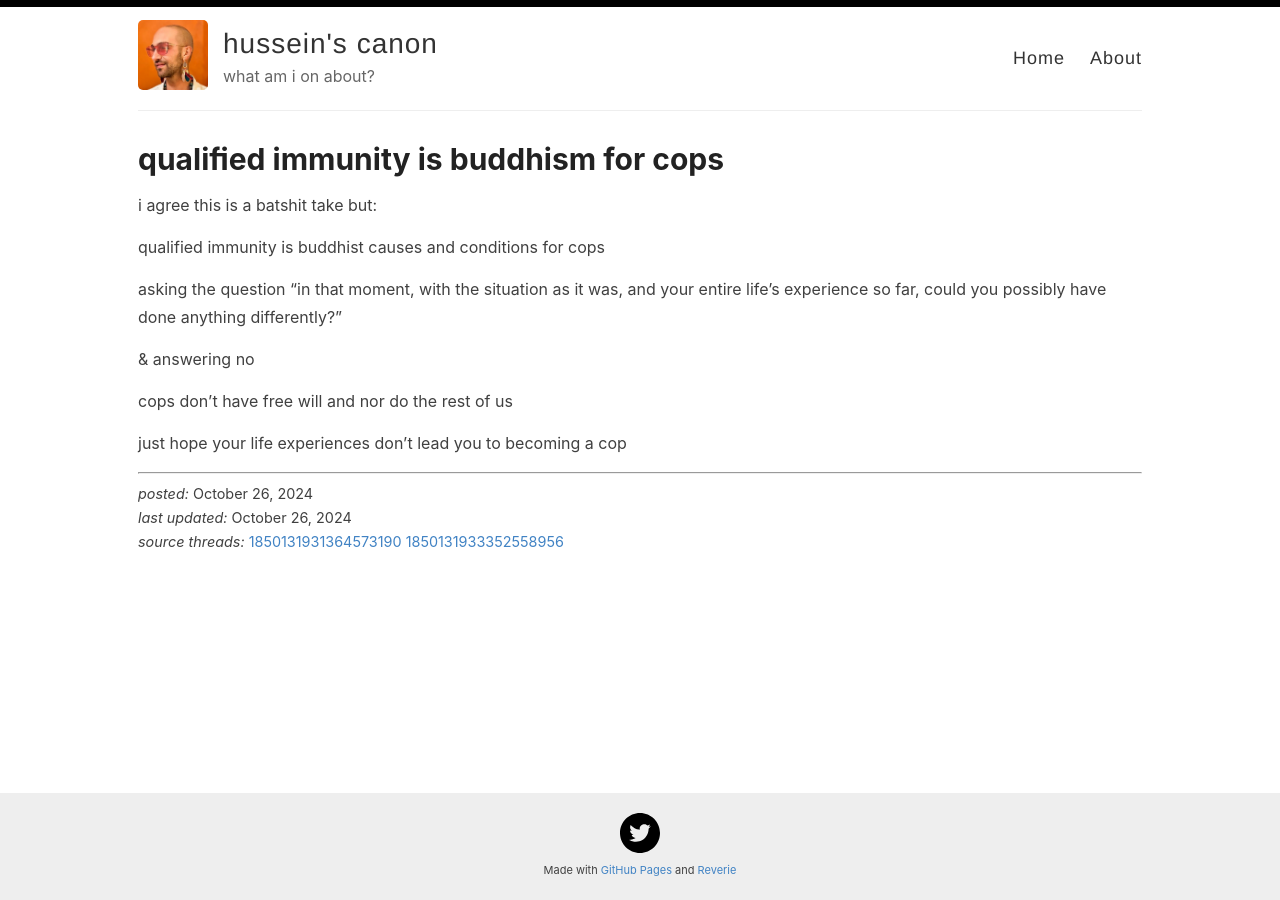
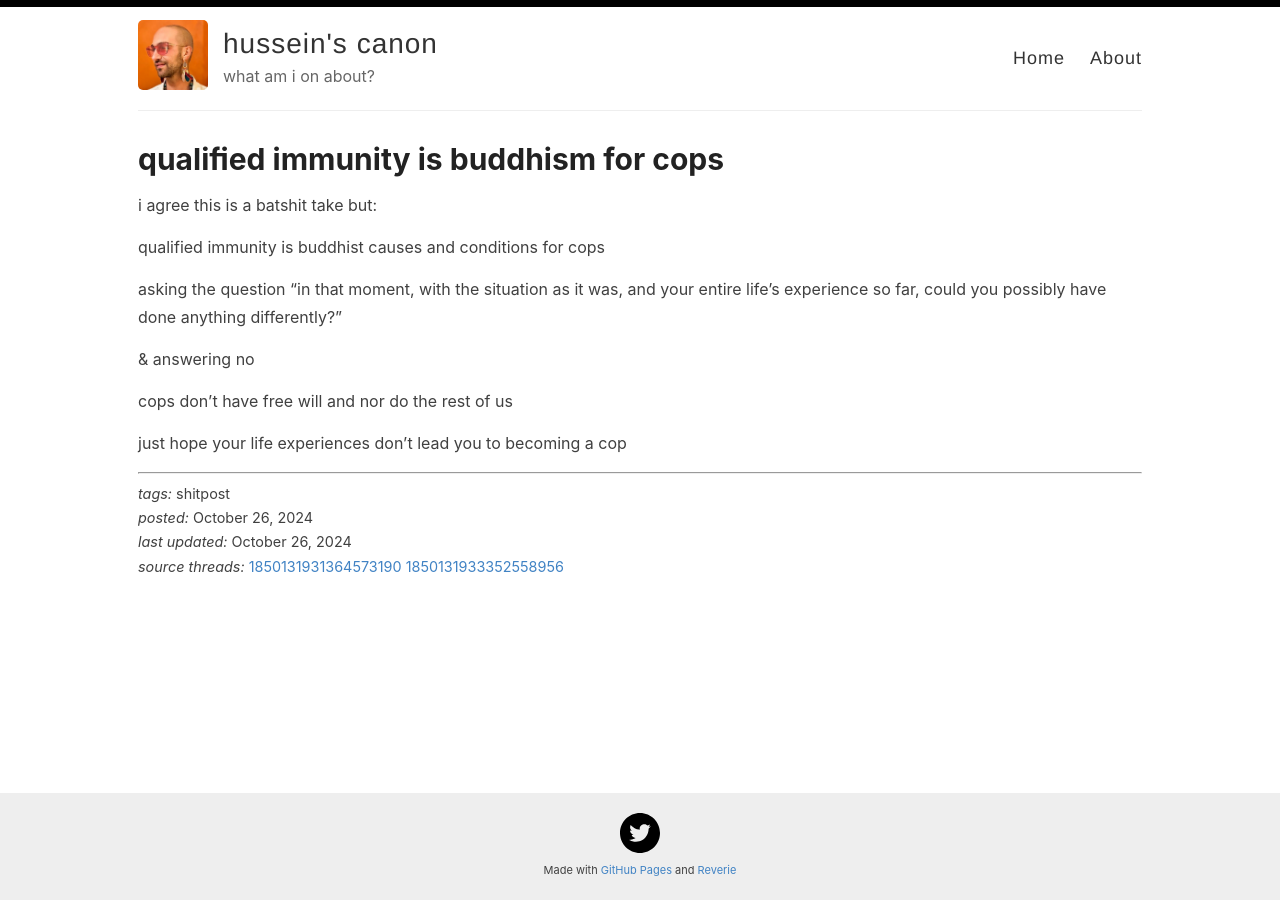
Before and after one commit to helgridly/canonize, a Jekyll site: the page built from drafts/qualified-immunity.md, in a window 1280 px wide. Built offline with Jekyll 4.4.1, drawn with Linux system fonts in a browser that asks for light colours.

Commit message:
render tags to canon pages

```diff
--- a/_layouts/canon.html
+++ b/_layouts/canon.html
@@ -12,6 +12,7 @@ layout: default
 
   <div class="sourcing">
     <hr>
+    <i>tags:</i> {% for tag in page.tags %}{{tag}}{% unless forloop.last %}, {% endunless %}{% endfor %}<br/>
     <i>posted:</i>
     {{ page.creation_date | date: "%B %e, %Y" }}<br/>
     <i>last updated:</i>
@@ -19,6 +20,6 @@ layout: default
     <i>source threads:</i>
     {% for source in page.sources %}
     <a href="https://twitter.com/selflathing/status/{{ source }}">{{ source }}</a>
-    {% endfor %}
+    {% endfor %}<br/>
   </div>
 </article>
```
